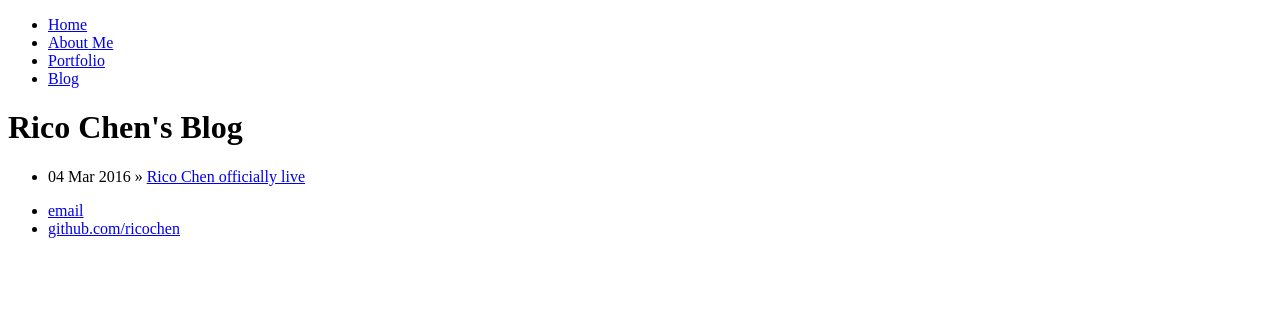
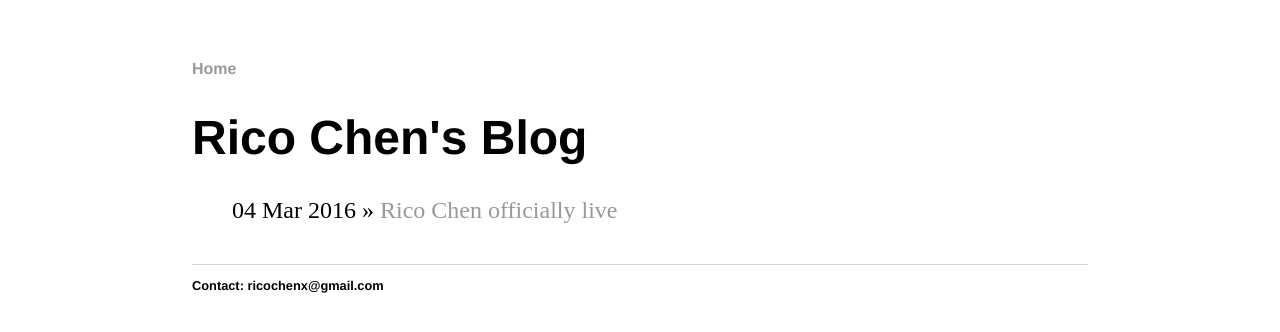
Before and after one commit to ricochen/ricochen.github.io, a Jekyll site: the page built from blog/index.html, in a window 1280 px wide. Shown: the top 332 px of the page. Built offline with Jekyll 4.4.1, drawn with Linux system fonts in a browser that asks for light colours.

Commit message:
updated blog

```diff
--- a/_layouts/default.html
+++ b/_layouts/default.html
@@ -2,15 +2,12 @@
 	<html>
 		<head>
 			<title>{{ page.title }}</title>
-			<link rel="stylesheet" type="text/css" href="css/blog.css">
+			<link rel="stylesheet" type="text/css" href="blogstyle.css">
 		</head>
 		<body>
 			<nav>
 	    		<ul>
 	        		<li><a href="/">Home</a></li>
-		        	<li><a href="/about">About Me</a></li>
-	        		<li><a href="/portfolio">Portfolio</a></li>
-	        		<li><a href="/blog">Blog</a></li>
 	    		</ul>
 			</nav>
 			<div class="container">
@@ -20,8 +17,7 @@
 			</div><!-- /.container -->
 			<footer>
 	    		<ul>
-	        		<li><a href="mailto:ricochenx@gmail.com">email</a></li>
-	        		<li><a href="https://github.com/ricochen">github.com/ricochen</a></li>
+	        		<li>Contact: ricochenx@gmail.com</li>
 				</ul>
 			</footer>
 		</body>
--- a/css/main.css
+++ b/css/main.css
@@ -64,10 +64,16 @@ body {
 .icons a {
     color: white;
     padding: 1em;
+    text-decoration: none;
 }
 
 .icons a:hover {
     color: black;
+}
+
+.icons li:last-child {
+    font-size: 1.4em;
+    margin-left: -.5em;
 }
 
 /* About */
--- a/index.html
+++ b/index.html
@@ -21,7 +21,7 @@
 		<!--Header-->
 		<div class="header" id="header">
 			<video id="video" autoplay muted>
-				<source src="video.mp4" type="video/mp4">
+				<source src="assets/video.mp4" type="video/mp4">
 				Your browser does not support the video tag.
 			</video>
 
@@ -32,7 +32,7 @@
 					<li><a href="https://github.com/ricochen" target="_blank"><i class="fa fa-github fa-2x"></i></a></li>
 					<li><a href="https://www.linkedin.com/in/ricochenx" target="_blank"><i class="fa fa-linkedin fa-2x"></i></a></li>
 					<li><a href="mailto:ricochenx@gmail.com" target="_blank"><i class="fa fa-envelope-o fa-2x"></i></a></li>
-					<li><a href="http://ricochen.github.io/blog/">Blog</a></li>
+					<li><a href="https://ricochen.github.io/blog">Blog</a></li>
 				</ul>
 			</div>
 		</div>
```
Also changed, not shown: _posts/2016-03-04-ricochenx.com-live.md (+1 -1 lines), README.md, blog/blogstyle.css (renamed from css/blog.css), 1 other file.
